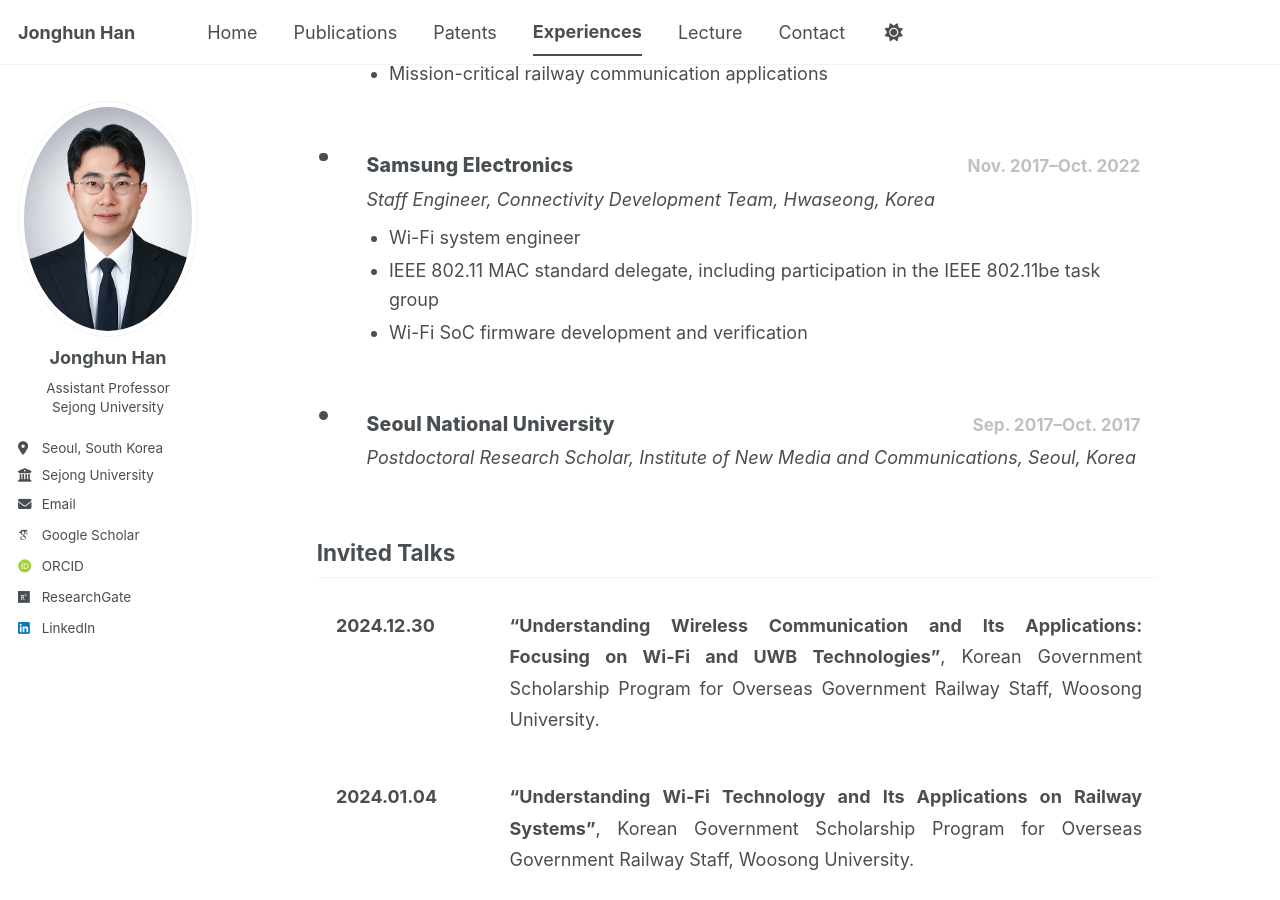
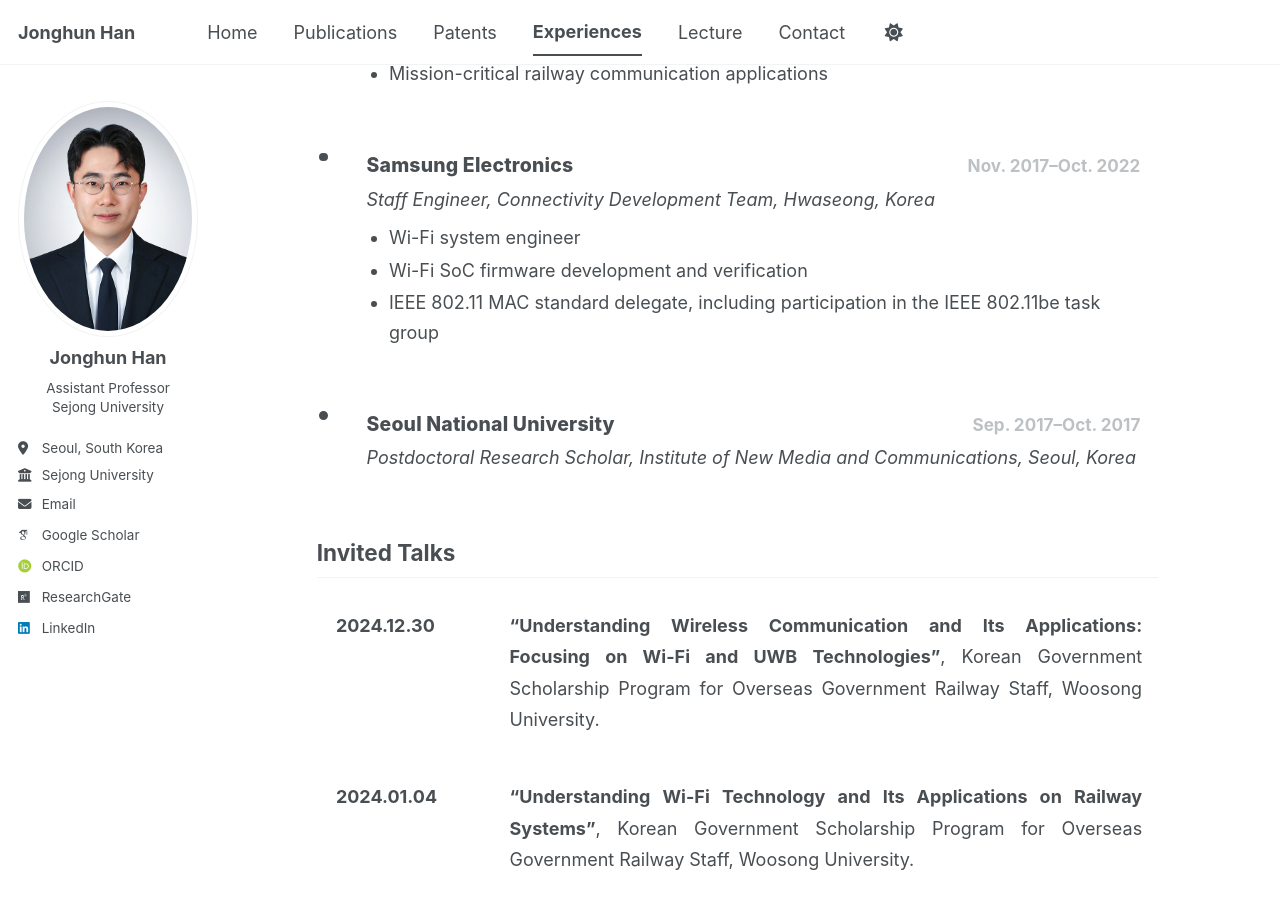
Before and after one commit to icnsl/icnsl.github.io, a Jekyll site: the page built from _pages/experiences.md, in a window 1280 px wide and 900 px high, scrolled down 574 px. Built offline with Jekyll 4.4.1, drawn with Linux system fonts in a browser that asks for light colours; some web fonts are replaced; a script bundle is joined from its source files by our own code; library files that are not in the unit come from our copies.

```diff
--- a/_pages/experiences.md
+++ b/_pages/experiences.md
@@ -58,8 +58,8 @@ author_profile: true
 
     <ul class="timeline-details">
       <li>Wi-Fi system engineer</li>
+      <li>Wi-Fi SoC firmware development and verification</li>
       <li>IEEE 802.11 MAC standard delegate, including participation in the IEEE 802.11be task group</li>
-      <li>Wi-Fi SoC firmware development and verification</li>
     </ul>
   </div>
 </div>
```
